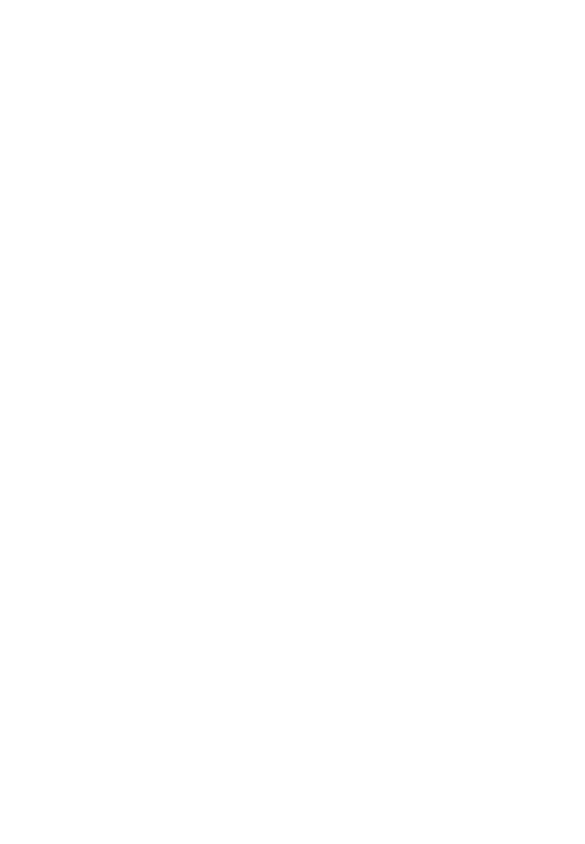
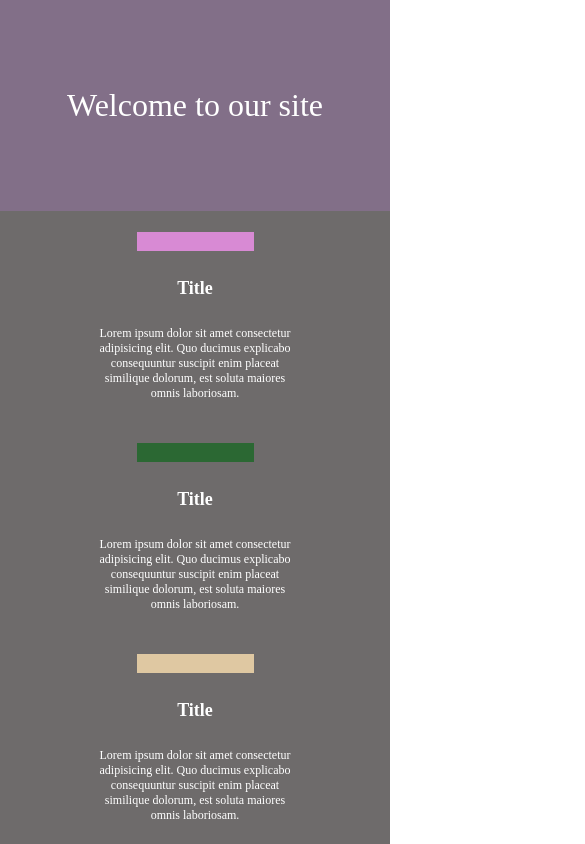
Before and after one commit to LeahMarke/First-Responsive-Website, a plain HTML site: page index.html in a window 390 px wide. Shown: the top 844 px of the page, 585 px wide, since content can reach past the window. Drawn offline with Linux system fonts and the light colour scheme.

Commit message:
set up mobile first design

```diff
--- a/index.html
+++ b/index.html
@@ -9,19 +9,18 @@
   </head>
   <body>
     <div class="main_container">
-      <div class="top box">
-        <header>Welcome to our site</header>
-      </div>
+      <header>
+        <div class="main_title">Welcome to our site</div>
+      </header>
 
-      <main class="bottom box">
+      <main class="bottom">
         <div class="title">
           <div class="block color_1"></div>
           <h2>Title</h2>
           <p>
             Lorem ipsum dolor sit amet consectetur adipisicing elit. Quo ducimus
             explicabo consequuntur suscipit enim placeat similique dolorum, est
-            soluta maiores omnis laboriosam, repellat ratione libero.
-            Dignissimos minus aut dolores reiciendis.
+            soluta maiores omnis laboriosam.
           </p>
         </div>
         <div class="title">
@@ -30,8 +29,7 @@
           <p>
             Lorem ipsum dolor sit amet consectetur adipisicing elit. Quo ducimus
             explicabo consequuntur suscipit enim placeat similique dolorum, est
-            soluta maiores omnis laboriosam, repellat ratione libero.
-            Dignissimos minus aut dolores reiciendis.
+            soluta maiores omnis laboriosam.
           </p>
         </div>
         <div class="title">
@@ -40,8 +38,7 @@
           <p>
             Lorem ipsum dolor sit amet consectetur adipisicing elit. Quo ducimus
             explicabo consequuntur suscipit enim placeat similique dolorum, est
-            soluta maiores omnis laboriosam, repellat ratione libero.
-            Dignissimos minus aut dolores reiciendis.
+            soluta maiores omnis laboriosam.
           </p>
         </div>
       </main>
--- a/style.css
+++ b/style.css
@@ -3,26 +3,43 @@
   padding: 0;
   box-sizing: border-box;
 }
-body {
+
+/*.......top box......*/
+.main_container {
   height: 100vh;
+  display: flex;
+  flex-direction: column;
+  justify-content: space-between;
+  align-items: center;
 }
-
-/*.....for phone.......*/
-@media (min-width: 576px) {
-  /*.......top box......*/
-  .top {
+header {
   display: flex;
   justify-content: center;
   align-items: center;
   background-color: rgb(130, 111, 136);
+  height: 25vh;
+  width: 100vw;
+}
+.main_title {
+  color: white;
+  font-size: 32px;
+  text-align: center;
 }
 /*.......bottom box......*/
 .bottom {
   display: flex;
   flex-direction: column;
+  justify-content: space-around;
+  align-items: center;
 
   background-color: rgb(110, 107, 107);
   color: white;
+  height: 75vh;
+  width: 100vw;
+}
+.block {
+  width: 30%;
+  height: 1.2em;
 }
 .color_1 {
   background-color: rgb(216, 138, 212);
@@ -33,24 +50,44 @@ body {
 .color_3 {
   background-color: rgb(223, 200, 162);
 }
+.title {
+  height: 20vh;
+  width: 100%;
+  display: flex;
+  flex-direction: column;
+  justify-content: space-between;
+  align-items: center;
+}
+p {
+  width: 50%;
+  font-size: 12px;
+  text-align: center;
+}
+h2 {
+  font-size: 18px;
 }
 
-/*.......for laptop......*/
-@media (min-width: 992px) {
+/*.....begin media query for phone.......*/
+/* @media (min-width: 576px) {
+} */
+
+/*.......begin media query for laptop......*/
+/* @media (min-width: 992px) { */
 /*.....top box.....*/
-  .top {
+/* header {
     display: flex;
     justify-content: center;
     align-items: center;
     background-color: rgb(44, 235, 206);
-  }
+    height: 50%;
+  } */
 /*.......bottom box......*/
-  .bottom {
+/* .bottom {
     display: flex;
     flex-direction: row;
-
     background-color: black;
     color: white;
+    height: 50%;
   }
   .color_1 {
     background-color: rgb(84, 178, 221);
@@ -61,33 +98,37 @@ body {
   .color_3 {
     background-color: rgb(84, 175, 156);
   }
-}
+} */
+/*......end media query for laptop......*/
 
-.main_container {
+/* .main_container {
   display: flex;
   flex-direction: column;
-  height: 80%;
-  width: 80%;
-  margin: 16em auto;
-}
-header {
-  padding: 5em 10em;
-  color: white;
-  font-size: 50px;
+  height: 100%;
+  width: 100%;
+  margin: 1em auto;
 }
 
 /*......3 title boxes....*/
+
+/* .bottom {
+  display: flex;
+  align-items: center;
+  justify-content: space-around;
+  width: 100%;
+}
+
 .title {
   display: flex;
   flex-direction: column;
-  padding: 5em 15em;
-  gap: 1em;
-  justify-content: center;
+  justify-content: space-between;
   align-items: center;
   text-align: center;
+  width: 25%;
 }
+
+p {
+  width: 35%;
+} */
+
 /*.....color blocks....*/
-.block {
-  width: 15em;
-  height: 1.2em;
-}
```
Lines whose indentation alone changed are shown as unchanged.
